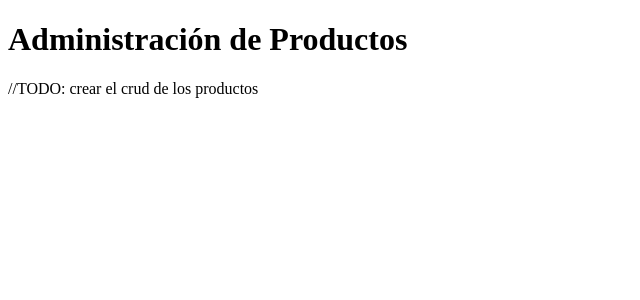
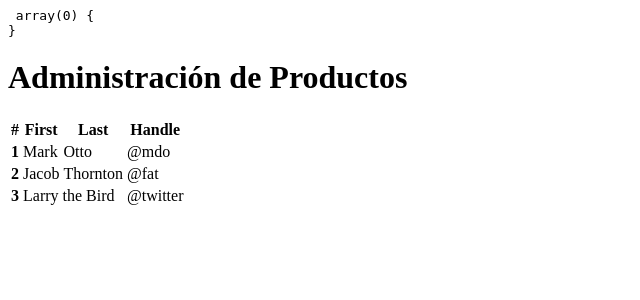
Before and after one commit to muevetef/rocisteria, a PHP site: page /productos/index.php in a window 1280 px wide. Shown: the top 300 px of the page, without its empty margins (0-640 px from the left). Run offline with PHP 8.4, Linux system fonts and the light colour scheme; data that the repository does not hold is empty.

Commit message:
Conectar la base de datos, obtener lista de productos

```diff
--- a/database.php
+++ b/database.php
@@ -0,0 +1,20 @@
+<?php
+
+$host = 'localhost';
+$port = 3306;
+$dbname = 'rosticeria';
+$username = 'rosadmin';
+$password = '1234';
+
+$dsn = "mysql:host=$host;port=$port;dbname=$dbname;charset=utf8";
+
+
+try {
+    $pdo = new PDO($dsn,$username,$password);
+    $pdo->setAttribute(PDO::ATTR_ERRMODE, PDO::ERRMODE_EXCEPTION);
+    //fecth como array asociativo por defecto
+    $pdo->setAttribute(PDO::ATTR_DEFAULT_FETCH_MODE, PDO::FETCH_ASSOC);
+    //echo 'La conexión se ha realizado con éxito';
+} catch (PDOException $e) {
+    echo 'La Conexión con la base de datos ha fallado: '. $e->getMessage();
+}
--- a/index.php
+++ b/index.php
@@ -7,6 +7,6 @@
 </head>
 <body>
     <h1>Pácina de Administración de la Rosticeria</h1>
-    //TODO: crear enlaces a las secciones
+    <a href="./productos/index.php">Productos</a>
 </body>
 </html>
--- a/productos/index.php
+++ b/productos/index.php
@@ -1,3 +1,20 @@
+<?php
+require '../database.php';
+
+//preparar la consulta
+$stmt = $pdo->prepare('SELECT * FROM productos');
+
+//ejecutamos la consulta
+$stmt->execute();
+//Obtenemos
+$productos = $stmt->fetchAll(PDO::FETCH_ASSOC);
+
+echo '<pre> ';
+var_dump($productos);
+echo '</pre>';
+
+?>
+
 <!DOCTYPE html>
 <html lang="es">
 
@@ -9,7 +26,35 @@
 
 <body>
     <h1>Administración de Productos</h1>
-    //TODO: crear el crud de los productos
+    <table class="table">
+  <thead>
+    <tr>
+      <th scope="col">#</th>
+      <th scope="col">First</th>
+      <th scope="col">Last</th>
+      <th scope="col">Handle</th>
+    </tr>
+  </thead>
+  <tbody>
+    <tr>
+      <th scope="row">1</th>
+      <td>Mark</td>
+      <td>Otto</td>
+      <td>@mdo</td>
+    </tr>
+    <tr>
+      <th scope="row">2</th>
+      <td>Jacob</td>
+      <td>Thornton</td>
+      <td>@fat</td>
+    </tr>
+    <tr>
+      <th scope="row">3</th>
+      <td colspan="2">Larry the Bird</td>
+      <td>@twitter</td>
+    </tr>
+  </tbody>
+</table>
 </body>
 
 </html>
```
